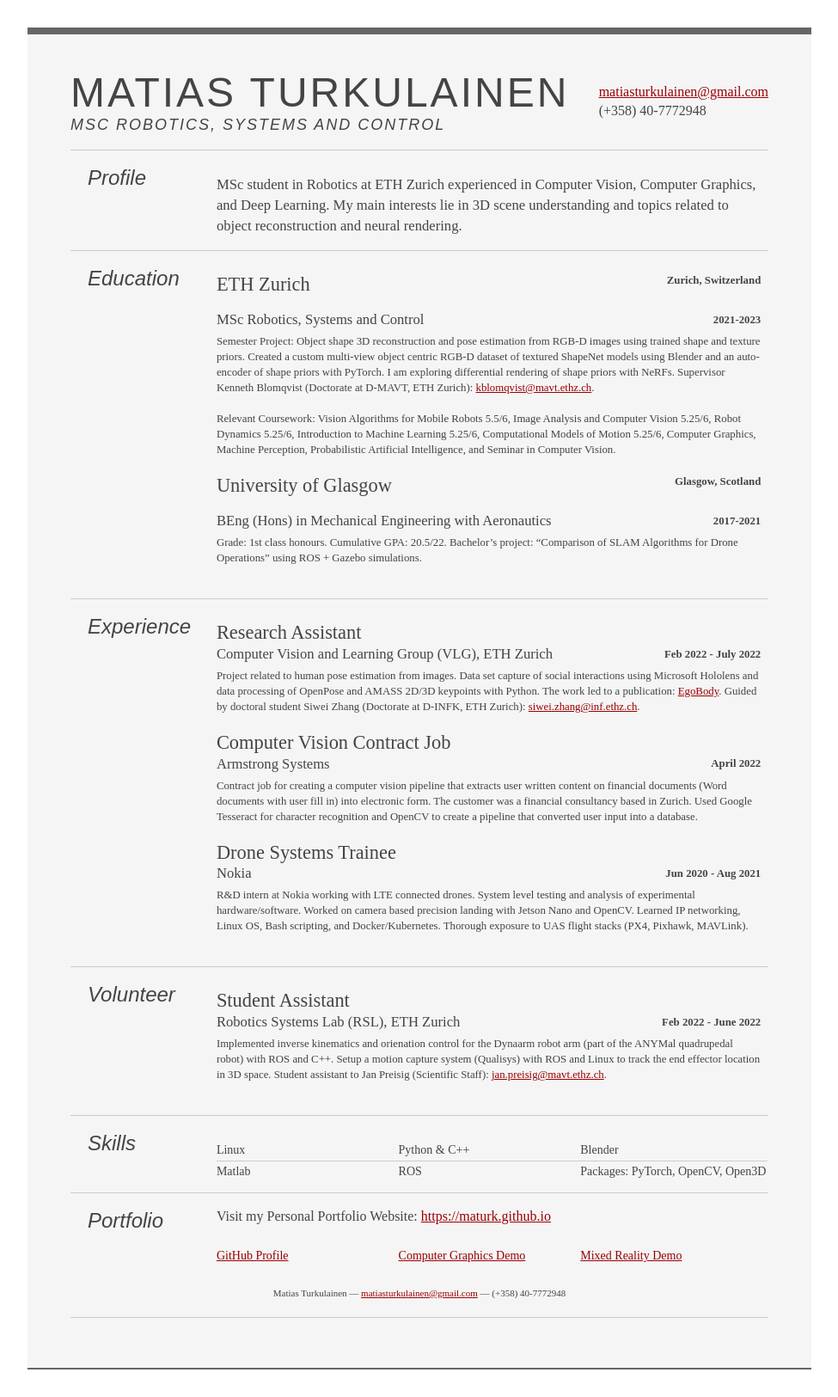
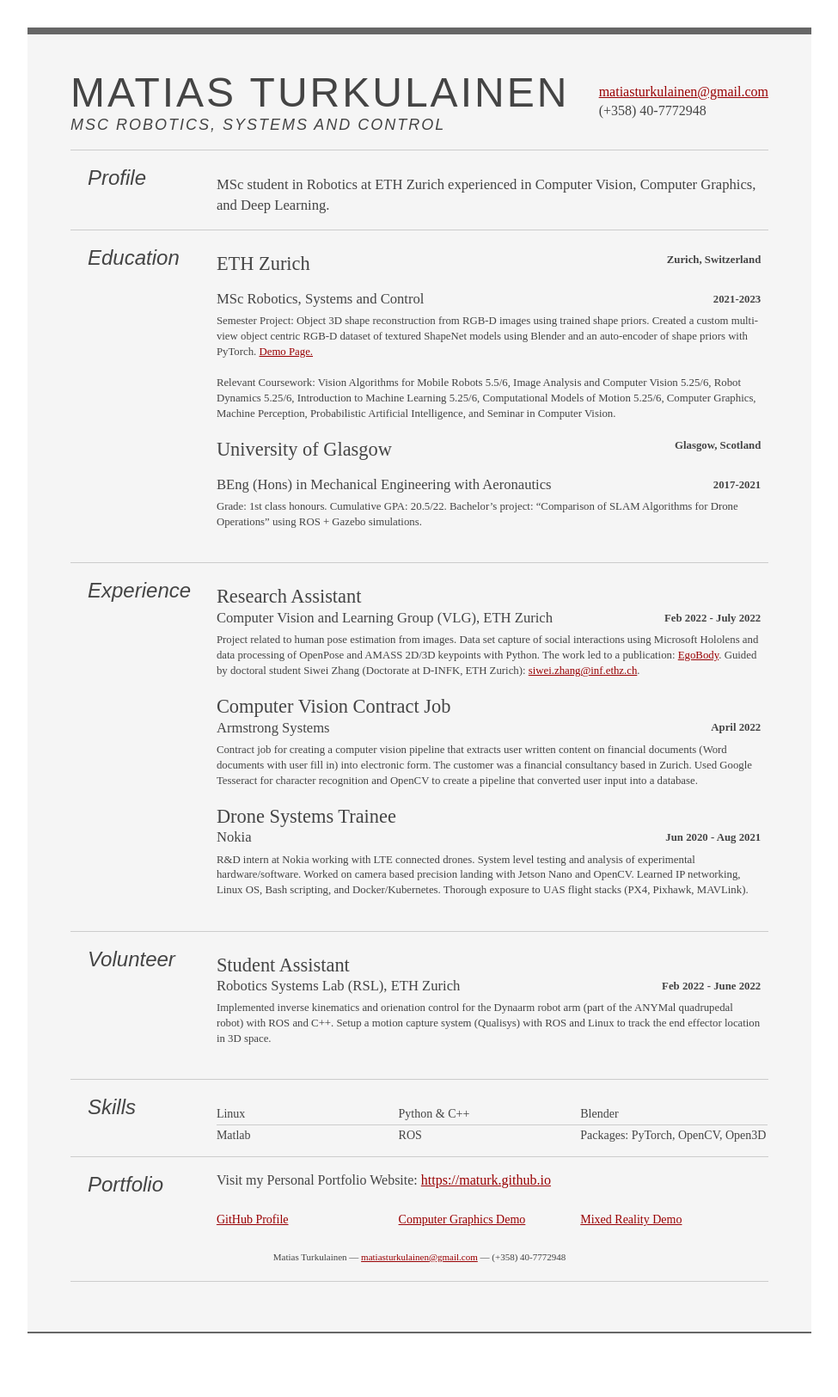
Before and after one commit to maturk/maturk.github.io, a Jekyll site: the page built from cv.markdown, in a window 1280 px wide. Shown: the whole page at 86% size, without its empty margins (152-1127 px from the left). Built offline with Jekyll 4.4.1, drawn with Linux system fonts in a browser that asks for light colours; after the commit the page ends 1583 px from its top, so only the background shows below that.

Commit message:
reconstruction images

```diff
--- a/cv.markdown
+++ b/cv.markdown
@@ -23,7 +23,7 @@
 
       <h3 id="profile">Profile</h3>
 
-      <p> MSc student in Robotics at ETH Zurich experienced in Computer Vision, Computer Graphics, and Deep Learning. My main interests lie in 3D scene understanding and topics related to object reconstruction and neural rendering. </p>
+      <p> MSc student in Robotics at ETH Zurich experienced in Computer Vision, Computer Graphics, and Deep Learning. </p>
 
       <hr />
 
@@ -35,9 +35,8 @@
 
         <dd><em>MSc Robotics, Systems and Control</em>
           <strong>2021-2023</strong>
-          Semester Project: Object shape 3D reconstruction and pose estimation from RGB-D images using trained shape and texture priors. Created a custom multi-view
-          object centric RGB-D dataset of textured ShapeNet models using Blender and an auto-encoder of shape priors with PyTorch. I am exploring differential rendering of shape priors with NeRFs. Supervisor Kenneth Blomqvist (Doctorate at D-MAVT, ETH Zurich): <a
-            href="kblomqvist@mavt.ethz.ch">kblomqvist@mavt.ethz.ch</a>. <br> <br>
+          Semester Project: Object 3D shape reconstruction from RGB-D images using trained shape priors. Created a custom multi-view
+          object centric RGB-D dataset of textured ShapeNet models using Blender and an auto-encoder of shape priors with PyTorch. <a href="https://maturk.github.io/projects/object_reconstruction.html">Demo Page.</a><br> <br>
 
           Relevant Coursework: Vision Algorithms for Mobile Robots 5.5/6, Image Analysis and Computer Vision 5.25/6,
           Robot Dynamics 5.25/6, Introduction to Machine Learning 5.25/6, Computational Models of Motion 5.25/6, Computer Graphics,
@@ -94,8 +93,7 @@
         <dd><em>Robotics Systems Lab (RSL), ETH Zurich</em>
           <strong>Feb 2022 - June 2022</strong>
           Implemented inverse kinematics and orienation control for the Dynaarm robot arm (part of the ANYMal quadrupedal robot) with ROS and C++. Setup a motion capture system
-          (Qualisys) with ROS and Linux to track the end effector location in 3D space. Student assistant to Jan Preisig (Scientific Staff): <a
-            href="jan.preisig@mavt.ethz.ch">jan.preisig@mavt.ethz.ch</a>.
+          (Qualisys) with ROS and Linux to track the end effector location in 3D space.
         </dd>
       </dl>
 
```
Also changed, not shown: _projects/object_reconstruction.md (+8 -4 lines), assets/images/reconstruction/architecture_diagram.png, assets/images/reconstruction/display_new_gif.gif (added), assets/images/reconstruction/display_scan_1_new_gif.gif (added), assets/images/reconstruction/display_scan_5_new_gif.gif (added).
